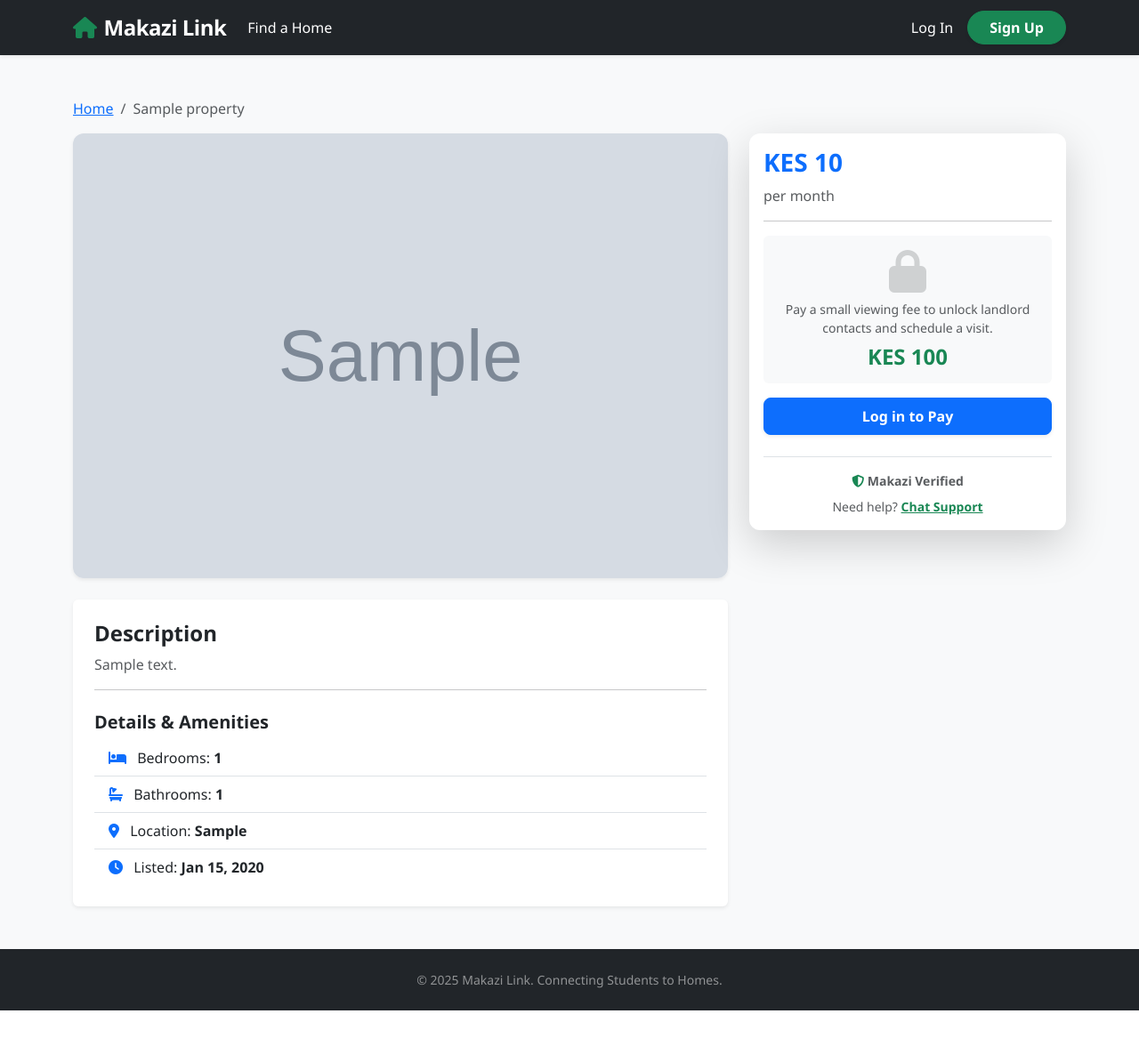
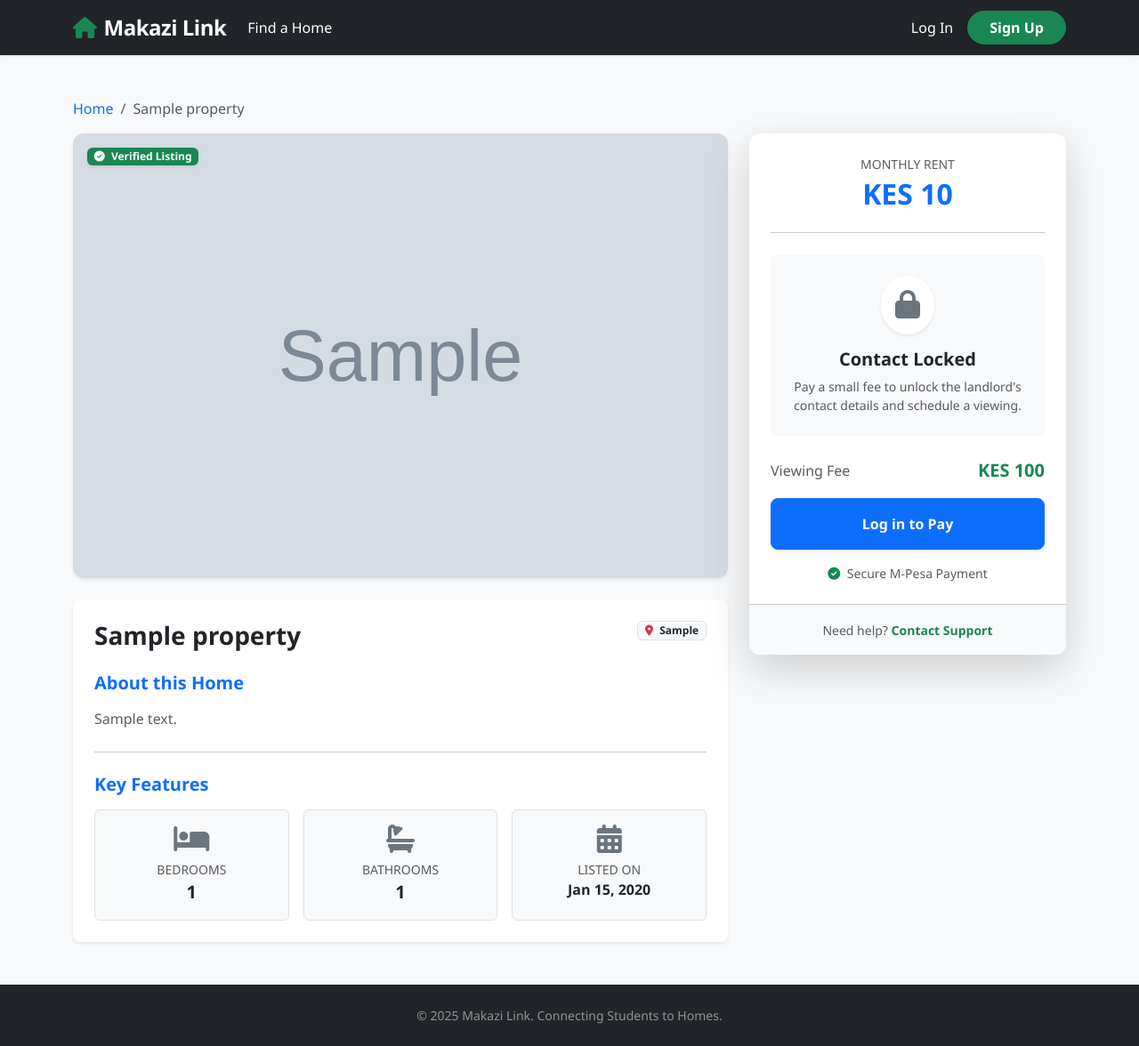
Before and after one commit to itsjose-prog/makazi-link, a Django app: page /property/1/ in a window 1280 px wide. Shown: the whole page at 89% size. Before the commit the page ends 1136 px from the top, so only its background shows below. Run offline with Django 5.2, Linux system fonts and the light colour scheme; tables that the repository leaves empty hold one stand-in row (values such as "Sample post"); grey boxes marked "Sample" are stand-in pictures.

Commit message:
Refine property detail page layout

```diff
--- a/apps/core/views.py
+++ b/apps/core/views.py
@@ -133,12 +133,12 @@ def register(request):
 
 def register(request):
     if request.method == 'POST':
-        form = CustomUserCreationForm(request.POST) # <--- Use the new form
+        form = CustomUserCreationForm(request.POST)
         if form.is_valid():
             user = form.save()
             login(request, user)
             return redirect('home')
     else:
-        form = CustomUserCreationForm() # <--- Use the new form
+        form = CustomUserCreationForm()
 
     return render(request, 'registration/register.html', {'form': form})
--- a/templates/core/property_detail.html
+++ b/templates/core/property_detail.html
@@ -1,4 +1,5 @@
 {% extends 'base.html' %}
+{% load humanize %}
 
 {% block title %}{{ property.title }} - Makazi Link{% endblock %}
 
@@ -7,7 +8,7 @@
 
     <nav aria-label="breadcrumb">
         <ol class="breadcrumb">
-            <li class="breadcrumb-item"><a href="{% url 'home' %}">Home</a></li>
+            <li class="breadcrumb-item"><a href="{% url 'home' %}" class="text-decoration-none">Home</a></li>
             <li class="breadcrumb-item active" aria-current="page">{{ property.title }}</li>
         </ol>
     </nav>
@@ -15,88 +16,137 @@
     <div class="row">
         <div class="col-md-8">
 
-            <div class="card border-0 shadow-sm overflow-hidden mb-4">
+            <div class="card border-0 shadow-sm overflow-hidden mb-4 position-relative">
+                <span class="position-absolute top-0 start-0 m-3 badge bg-success shadow-sm">
+                    <i class="fas fa-check-circle me-1"></i> Verified Listing
+                </span>
+
                 {% if property.image %}
-                    <img src="{{ property.image.url }}" class="w-100 rounded" style="height: 500px; object-fit: cover;" alt="{{ property.title }}">
+                    <img src="{{ property.image.url }}" class="w-100" style="height: 500px; object-fit: cover;" alt="{{ property.title }}">
                 {% else %}
-                    <div class="bg-secondary text-white d-flex align-items-center justify-content-center rounded" style="height: 400px;">
-                        <h3>No Image Available</h3>
+                    <div class="bg-light text-muted d-flex align-items-center justify-content-center" style="height: 400px;">
+                        <div class="text-center">
+                            <i class="fas fa-image fa-3x mb-2 opacity-50"></i>
+                            <p>No Image Available</p>
+                        </div>
                     </div>
                 {% endif %}
             </div>
 
-            <div class="p-4 bg-white shadow-sm rounded">
-                <h4 class="fw-bold">Description</h4>
-                <p class="text-muted" style="white-space: pre-line;">{{ property.description }}</p>
+            <div class="p-4 bg-white shadow-sm rounded-3">
+                <div class="d-flex justify-content-between align-items-start mb-3">
+                    <h3 class="fw-bold mb-0">{{ property.title }}</h3>
+                    <span class="badge bg-light text-dark border">
+                        <i class="fas fa-map-marker-alt me-1 text-danger"></i> {{ property.location }}
+                    </span>
+                </div>
 
-                <hr>
+                <h5 class="fw-bold text-primary mt-4 mb-3">About this Home</h5>
+                <p class="text-muted" style="white-space: pre-line; line-height: 1.6;">{{ property.description }}</p>
 
-                <h5 class="mt-4 fw-bold">Details & Amenities</h5>
-                <ul class="list-group list-group-flush">
-                    <li class="list-group-item bg-transparent">
-                        <i class="fas fa-bed me-2 text-primary"></i> Bedrooms: <strong>{{ property.bedrooms }}</strong>
-                    </li>
-                    <li class="list-group-item bg-transparent">
-                        <i class="fas fa-bath me-2 text-primary"></i> Bathrooms: <strong>{{ property.bathrooms }}</strong>
-                    </li>
-                    <li class="list-group-item bg-transparent">
-                        <i class="fas fa-map-marker-alt me-2 text-primary"></i> Location: <strong>{{ property.location }}</strong>
-                    </li>
-                    <li class="list-group-item bg-transparent">
-                        <i class="fas fa-clock me-2 text-primary"></i> Listed: <strong>{{ property.created_at|date:"M d, Y" }}</strong>
-                    </li>
-                </ul>
+                <hr class="my-4 opacity-25">
+
+                <h5 class="fw-bold text-primary mb-3">Key Features</h5>
+                <div class="row g-3">
+                    <div class="col-6 col-md-4">
+                        <div class="p-3 border rounded bg-light text-center h-100">
+                            <i class="fas fa-bed fa-2x text-secondary mb-2"></i>
+                            <div class="small text-muted text-uppercase">Bedrooms</div>
+                            <div class="fw-bold fs-5">{{ property.bedrooms }}</div>
+                        </div>
+                    </div>
+                    <div class="col-6 col-md-4">
+                        <div class="p-3 border rounded bg-light text-center h-100">
+                            <i class="fas fa-bath fa-2x text-secondary mb-2"></i>
+                            <div class="small text-muted text-uppercase">Bathrooms</div>
+                            <div class="fw-bold fs-5">{{ property.bathrooms }}</div>
+                        </div>
+                    </div>
+                    <div class="col-6 col-md-4">
+                        <div class="p-3 border rounded bg-light text-center h-100">
+                            <i class="fas fa-calendar-alt fa-2x text-secondary mb-2"></i>
+                            <div class="small text-muted text-uppercase">Listed On</div>
+                            <div class="fw-bold fs-6">{{ property.created_at|date:"M d, Y" }}</div>
+                        </div>
+                    </div>
+                </div>
             </div>
         </div>
 
         <div class="col-md-4">
-            <div class="card shadow-lg border-0 sticky-top" style="top: 100px;">
-                <div class="card-body">
-                    <h3 class="text-primary fw-bold">KES {{ property.price|floatformat:0 }}</h3>
-                    <p class="text-muted">per month</p>
-                    <hr>
+            <div class="card shadow-lg border-0 sticky-top" style="top: 90px; z-index: 100;">
+                <div class="card-body p-4">
+                    <div class="text-center mb-4">
+                        <p class="text-muted small text-uppercase mb-1">Monthly Rent</p>
+                        <h2 class="text-primary fw-bold mb-0">KES {{ property.price|floatformat:0|intcomma }}</h2>
+                    </div>
+
+                    <hr class="opacity-25 mb-4">
 
                     {% if has_paid %}
-                        <div class="alert alert-success border-0 mb-3">
-                            <i class="fas fa-check-circle me-2"></i> <strong>Contact Unlocked!</strong>
+                        <div class="alert alert-success border-0 text-center mb-3">
+                            <i class="fas fa-unlock-alt me-2"></i> <strong>Contact Unlocked!</strong>
                         </div>
 
-                        <p class="mb-1 text-muted small">Landlord Name:</p>
-                        <h5 class="fw-bold mb-3">{{ property.landlord.username|title }}</h5>
+                        <div class="mb-3">
+                            <label class="small text-muted fw-bold">LANDLORD NAME</label>
+                            <h5 class="fw-bold">{{ property.landlord.username|title }}</h5>
+                        </div>
 
-                        <p class="mb-1 text-muted small">Phone Number:</p>
-                        <a href="tel:0712345678" class="btn btn-outline-dark w-100 mb-2 py-2">
-                            <i class="fas fa-phone-alt text-success me-2"></i> 0712 345 678
+                        <div class="mb-4">
+                            <label class="small text-muted fw-bold">PHONE NUMBER</label>
+                            <div class="d-flex align-items-center justify-content-between bg-light p-2 rounded border">
+                                <span class="fw-bold font-monospace ms-2">{{ property.contact_phone }}</span>
+                                <a href="tel:{{ property.contact_phone }}" class="btn btn-sm btn-dark rounded-circle">
+                                    <i class="fas fa-phone-alt"></i>
+                                </a>
+                            </div>
+                        </div>
+
+                        <a href="https://wa.me/{{ property.get_whatsapp_number }}?text=Hello%20{{ property.landlord.username }}%2C%20I%20found%20your%20property%20'{{ property.title|urlencode }}'%20on%20Makazi%20Link.%20Is%20it%20still%20available%3F"
+                           target="_blank"
+                           class="btn btn-success w-100 fw-bold shadow-sm mb-3 py-2">
+                            <i class="fab fa-whatsapp fa-lg me-2"></i> Chat on WhatsApp
                         </a>
 
-                        <a href="mailto:{{ property.landlord.email }}" class="btn btn-outline-secondary w-100 btn-sm">
-                             <i class="fas fa-envelope me-2"></i> Email Landlord
-                        </a>
+                        <div class="alert alert-warning border-0 small mb-0">
+                            <i class="fas fa-shield-alt me-1"></i> <strong>Safety Tip:</strong> Meet in public places. Do not pay rent before viewing.
+                        </div>
 
                     {% else %}
-                        <div class="text-center bg-light p-3 rounded mb-3">
-                            <i class="fas fa-lock fa-3x text-muted opacity-25 mb-2"></i>
-                            <p class="small text-muted mb-2">Pay a small viewing fee to unlock landlord contacts and schedule a visit.</p>
-                            <h4 class="fw-bold text-success mb-0">KES 100</h4>
+                        <div class="text-center bg-light p-4 rounded-3 mb-4">
+                            <div class="bg-white rounded-circle shadow-sm d-inline-block p-3 mb-3">
+                                <i class="fas fa-lock fa-2x text-secondary"></i>
+                            </div>
+                            <h5 class="fw-bold text-dark">Contact Locked</h5>
+                            <p class="small text-muted mb-0">Pay a small fee to unlock the landlord's contact details and schedule a viewing.</p>
+                        </div>
+
+                        <div class="d-flex justify-content-between align-items-center mb-3">
+                            <span class="text-muted">Viewing Fee</span>
+                            <span class="fw-bold text-success fs-5">KES 100</span>
                         </div>
 
                         {% if user.is_authenticated %}
-                            <a href="{% url 'initiate_payment' property.id %}" class="btn btn-success w-100 shadow-sm py-2 btn-lg hover-effect">
-                                <span class="fw-bold">Pay to Unlock</span> <i class="fas fa-unlock ms-2"></i>
+                            <a href="{% url 'initiate_payment' property.id %}" class="btn btn-success w-100 shadow-sm py-3 btn-lg hover-lift">
+                                <span class="fw-bold">Pay Now</span> <i class="fas fa-chevron-right ms-2"></i>
                             </a>
                         {% else %}
-                            <a href="{% url 'login' %}?next={{ request.path }}" class="btn btn-primary w-100 shadow-sm py-2">
+                            <a href="{% url 'login' %}?next={{ request.path }}" class="btn btn-primary w-100 shadow-sm py-3">
                                 Log in to Pay
                             </a>
                         {% endif %}
 
+                        <p class="text-center small text-muted mt-3 mb-0">
+                            <i class="fas fa-check-circle text-success me-1"></i> Secure M-Pesa Payment
+                        </p>
                     {% endif %}
-                    <div class="mt-4 pt-3 border-top text-center">
-                        <p class="small text-muted mb-2">
-                            <i class="fas fa-shield-alt text-success"></i> <strong>Makazi Verified</strong>
-                        </p>
-                        <small class="text-muted d-block">Need help? <a href="https://wa.me/?text=Help%20with%20{{ property.title }}" target="_blank" class="text-success fw-bold">Chat Support</a></small>
-                    </div>
+                </div>
+
+                <div class="card-footer bg-light text-center py-3">
+                    <small class="text-muted">
+                        Need help? <a href="#" class="text-decoration-none fw-bold text-success">Contact Support</a>
+                    </small>
                 </div>
             </div>
         </div>
```
Also changed, not shown: apps/core/models.py (+22 -0 lines).
